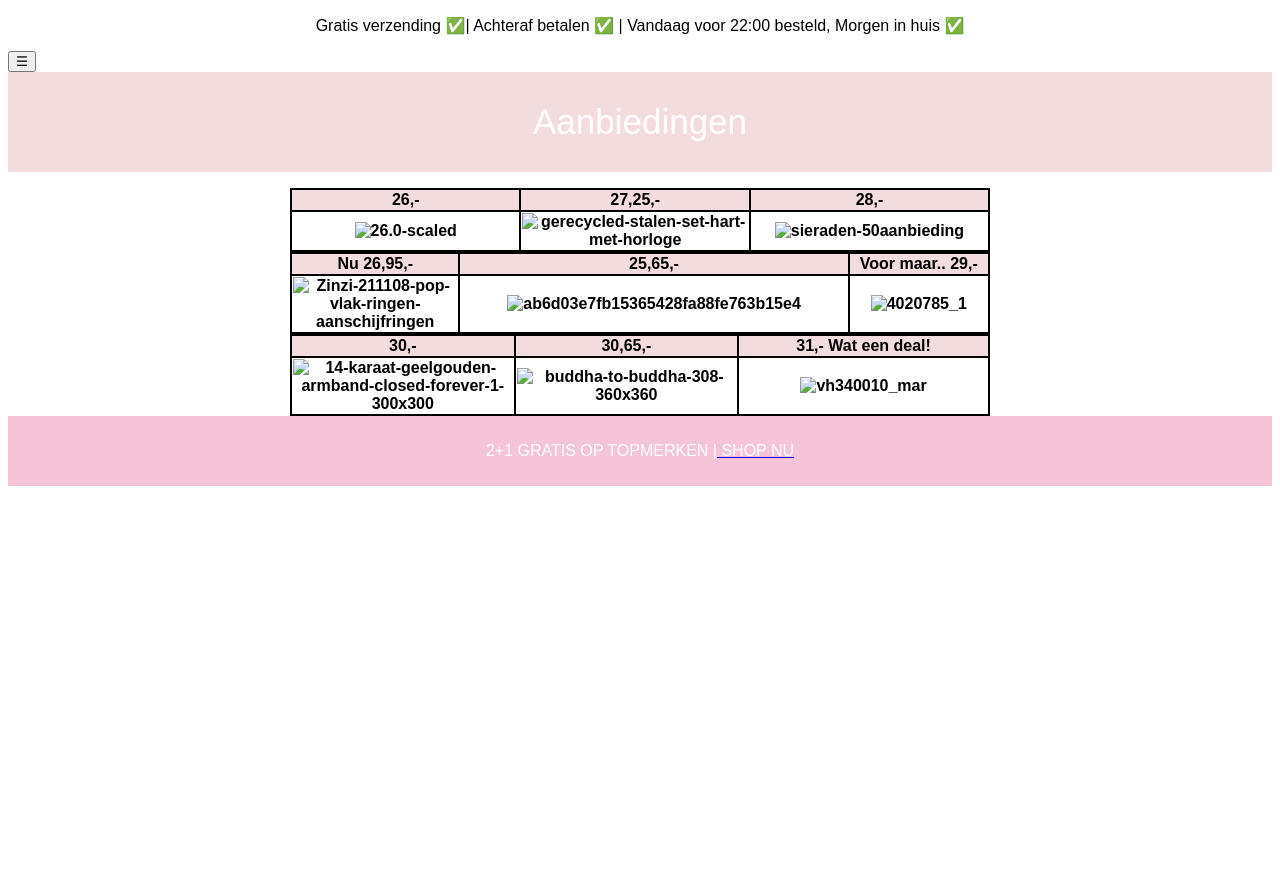
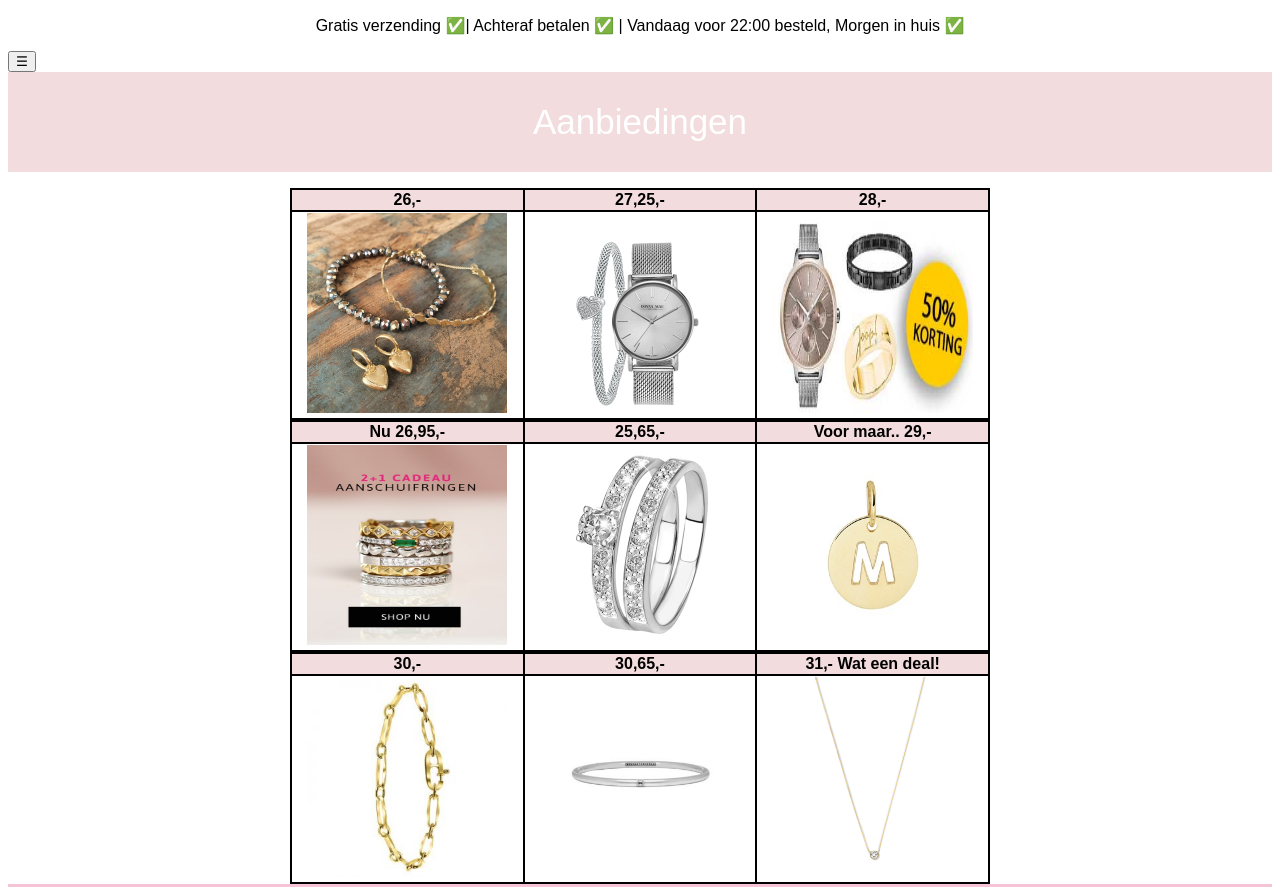
Before and after one commit to 7570-Julie/7570-julie.github.io, a plain HTML site: page Nieuw_shop.html in a window 1280 px wide. Shown: the top 887 px of the page. Before the commit the page ends 800 px from the top, so only its background shows below. Drawn offline with Linux system fonts and the light colour scheme.

Commit message:
Update Nieuw_shop.html

```diff
--- a/Nieuw_shop.html
+++ b/Nieuw_shop.html
@@ -70,13 +70,13 @@ function w3_close() {
     </tr>
     <tr bgcolor="white" align="center">
      <th>
-      <img src="weg/26.0-scaled.jpg" width="200" height="200" alt="26.0-scaled" />
+      <img src="26.0-scaled.jpg" width="200" height="200" alt="26.0-scaled" />
      </th>
      <th>
-      <img src="weg/gerecycled-stalen-set-hart-met-horloge.jpg" width="200" height="200" alt="gerecycled-stalen-set-hart-met-horloge" />
+      <img src="gerecycled-stalen-set-hart-met-horloge.jpg" width="200" height="200" alt="gerecycled-stalen-set-hart-met-horloge" />
      </th>
      <th>
-      <img src="weg/sieraden-50aanbieding.jpg" width="200" height="200" alt="sieraden-50aanbieding" />
+      <img src="sieraden-50aanbieding.jpg" width="200" height="200" alt="sieraden-50aanbieding" />
      </th>
 
      <table bgcolor="black" width="700">
@@ -88,13 +88,13 @@ function w3_close() {
       </tr>
       <tr bgcolor="white" align="center">
        <th>
-      <img src="weg/Zinzi-211108-pop-vlak-ringen-aanschijfringen.jpg" width="200" height="200" alt="Zinzi-211108-pop-vlak-ringen-aanschijfringen" />
+      <img src="Zinzi-211108-pop-vlak-ringen-aanschijfringen.jpg" width="200" height="200" alt="Zinzi-211108-pop-vlak-ringen-aanschijfringen" />
        </th>
        <th>
-       <img src="weg/ab6d03e7fb15365428fa88fe763b15e4.jpg" width="200" height="200" alt="ab6d03e7fb15365428fa88fe763b15e4" />
+       <img src="ab6d03e7fb15365428fa88fe763b15e4.jpg" width="200" height="200" alt="ab6d03e7fb15365428fa88fe763b15e4" />
        </th>
        <th>
-        <img src="weg/4020785_1.jpg" width="200" height="200" alt="4020785_1" />
+        <img src="4020785_1.jpg" width="200" height="200" alt="4020785_1" />
        </th>
 
        <table bgcolor="black" width="700">
@@ -107,13 +107,13 @@ function w3_close() {
 </tr>
     <tr bgcolor="white" align="center">
      <th>
-  <img src="weg/14-karaat-geelgouden-armband-closed-forever-1-300x300.jpg" width="200" height="200" alt="14-karaat-geelgouden-armband-closed-forever-1-300x300" />
+  <img src="14-karaat-geelgouden-armband-closed-forever-1-300x300.jpg" width="200" height="200" alt="14-karaat-geelgouden-armband-closed-forever-1-300x300" />
      </th>
      <th>
-      <img src="weg/buddha-to-buddha-308-360x360.jpg" width="200" height="200" alt="buddha-to-buddha-308-360x360" />
+      <img src="buddha-to-buddha-308-360x360.jpg" width="200" height="200" alt="buddha-to-buddha-308-360x360" />
      </th>
      <th>
-     <img src="weg/vh340010_mar.jpg" width="200" height="200" alt="vh340010_mar" />
+     <img src="vh340010_mar.jpg" width="200" height="200" alt="vh340010_mar" />
      </th>
        </TABLE>
 
```
